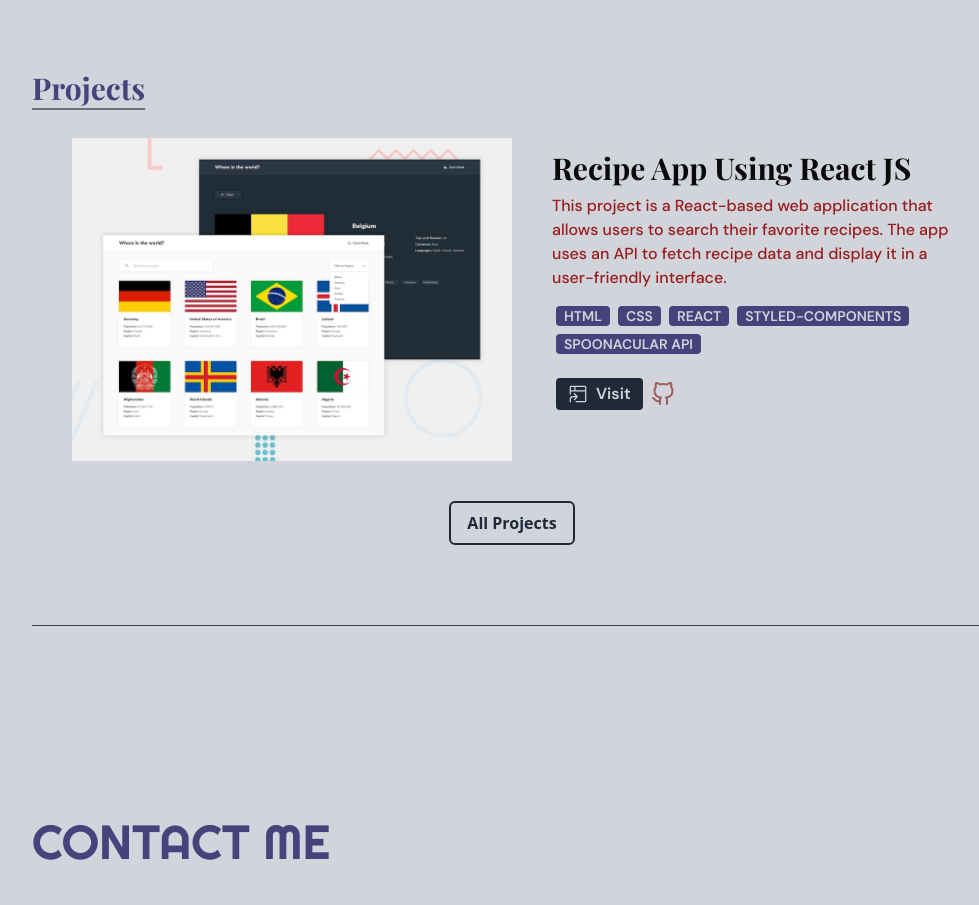
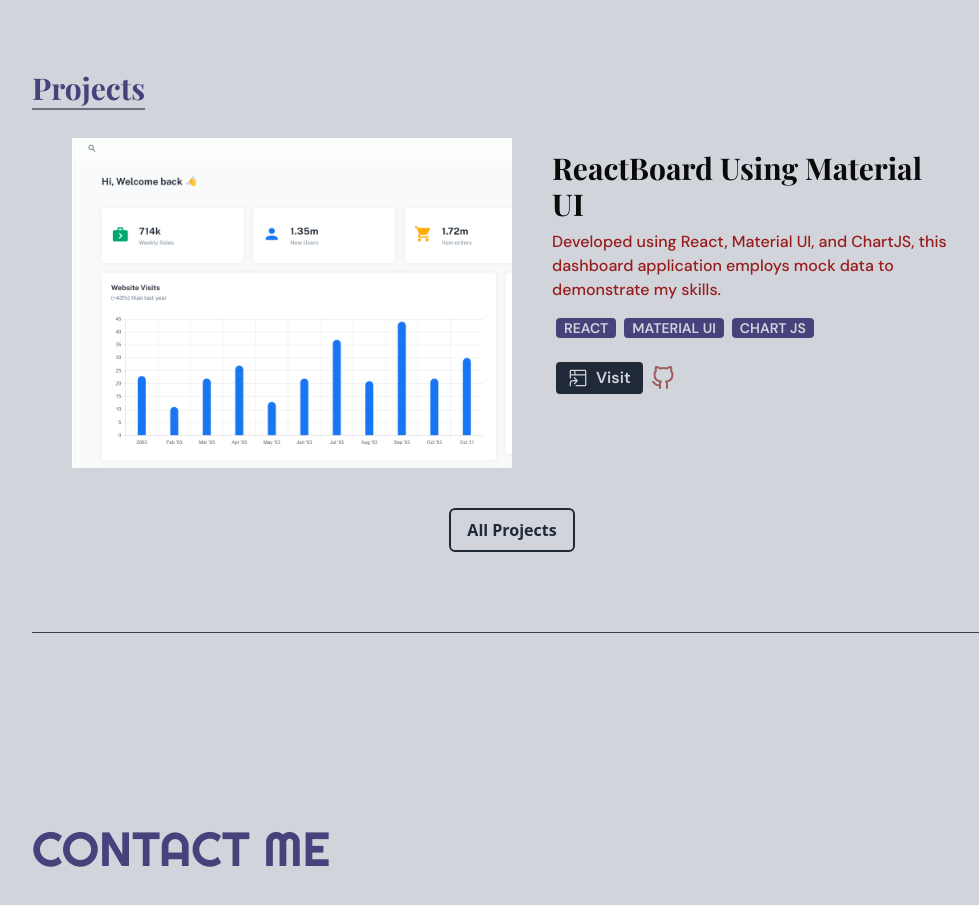
Before and after one commit to HTLA380/Personal_Portfolio, a React (Vite) app: page / in a window 1280 px wide. Shown: the part 2220-3125 px from the top of the page, without its empty margins (128-1107 px from the left). Built offline with nearby package versions, Linux system fonts and the light colour scheme; the HTML template or start-up script is replaced by a standard one.

Commit message:
fix: project link and image

```diff
--- a/src/scenes/project/DesktopProject.jsx
+++ b/src/scenes/project/DesktopProject.jsx
@@ -1,6 +1,6 @@
 import React from "react";
 import SectionTitle from "../../components/SectionTitle";
-import ProjectImg5 from "../../assets/projects/project-5.jpeg";
+import ProjectImg1 from "../../assets/projects/project-1.png";
 import { Link } from "react-router-dom";
 import AnimatedDiv from "../../components/animation/AnimateDiv";
 import { GoProjectSymlink } from "react-icons/go";
@@ -18,52 +18,45 @@ const DesktopProject = () => {
         }}
         delayTime={0.2}
         duration={1}
-        className="md:w-11/12 flex text-start mx-auto  gap-10 mt-8">
+        className="flex gap-10 mx-auto mt-8 md:w-11/12 text-start">
         <img
-          src={ProjectImg5}
+          src={ProjectImg1}
           alt="Recipe App Using React JS"
-          className="w-1/2 h-full object-cover"
+          className="object-cover w-1/2 h-full"
           loading="lazy"
         />
         <div className="w-1/2 mt-3">
-          <h1 className="text-2xl lg:text-3xl font-playfair text-flat-black dark:text-white font-bold dark:font-normal">
-            Recipe App Using React JS
+          <h1 className="text-2xl font-bold lg:text-3xl font-playfair text-flat-black dark:text-white dark:font-normal">
+            ReactBoard Using Material UI
           </h1>
           <div className="mt-2 mb-5">
-            <p className="text-red-800 dark:text-pink font-dmSans text-sm lg:text-base font-medium dark:font-normal">
-              This project is a React-based web application that allows users to
-              search their favorite recipes. The app uses an API to fetch recipe
-              data and display it in a user-friendly interface.
+            <p className="text-sm font-medium text-red-800 dark:text-pink font-dmSans lg:text-base dark:font-normal">
+              Developed using React, Material UI, and ChartJS, this dashboard
+              application employs mock data to demonstrate my skills.
             </p>
             <ul className="mt-3">
-              <li className="uppercase text-sm font-dmSans text-gray-300 dark:text-flat-black font-semibold inline-block px-2 rounded bg-navy-blue dark:bg-light-blue m-1">
-                HTML
-              </li>
-              <li className="uppercase text-sm font-dmSans text-gray-300 dark:text-flat-black font-semibold inline-block px-2 rounded bg-navy-blue dark:bg-light-blue m-1">
-                Css
-              </li>
-              <li className="uppercase text-sm font-dmSans text-gray-300 dark:text-flat-black font-semibold inline-block px-2 rounded bg-navy-blue dark:bg-light-blue m-1">
+              <li className="inline-block px-2 m-1 text-sm font-semibold text-gray-300 uppercase rounded font-dmSans dark:text-flat-black bg-navy-blue dark:bg-light-blue">
                 React
               </li>
-              <li className="uppercase text-sm font-dmSans text-gray-300 dark:text-flat-black font-semibold inline-block px-2 rounded bg-navy-blue dark:bg-light-blue m-1">
-                styled-components
+              <li className="inline-block px-2 m-1 text-sm font-semibold text-gray-300 uppercase rounded font-dmSans dark:text-flat-black bg-navy-blue dark:bg-light-blue">
+                Material UI
               </li>
-              <li className="uppercase text-sm font-dmSans text-gray-300 dark:text-flat-black font-semibold inline-block px-2 rounded bg-navy-blue dark:bg-light-blue m-1">
-                SPOONACULAR API
+              <li className="inline-block px-2 m-1 text-sm font-semibold text-gray-300 uppercase rounded font-dmSans dark:text-flat-black bg-navy-blue dark:bg-light-blue">
+                Chart JS
               </li>
             </ul>
           </div>
           <div className="flex items-center">
             <a
               target="_blank"
-              href="https://htl-easybank-landing.netlify.app/"
-              className="mx-1 flex bg-gray-800 dark:bg-gray-400 text-gray-300 dark:text-flat-black font-dmSans font-semibold hover:brightness-75 items-center justify-center gap-2 px-3 py-1 rounded">
+              href="https://htl-react-board.netlify.app/"
+              className="flex items-center justify-center gap-2 px-3 py-1 mx-1 font-semibold text-gray-300 bg-gray-800 rounded dark:bg-gray-400 dark:text-flat-black font-dmSans hover:brightness-75">
               <GoProjectSymlink size={20} /> <p>Visit</p>
             </a>
             <a
               target="_blank"
-              href="https://github.com/HTLA380/EasyBank-Landing-Page.git"
-              className="text-dark-pink dark:text-pink mx-1 inline-block text-2xl">
+              href="https://github.com/HTLA380/React-Dashboard.git"
+              className="inline-block mx-1 text-2xl text-dark-pink dark:text-pink">
               <FiGithub />
             </a>
           </div>
@@ -71,7 +64,7 @@ const DesktopProject = () => {
       </AnimatedDiv>
       <Link
         to="/projects"
-        className="bg-transparent border-2 border-gray-800 dark:border-gray-400 text-gray-800 dark:text-gray-400 mx-auto block w-fit mt-10 py-2 px-4 rounded-md border-solid font-semibold hover:bg-gray-400 hover:text-flat-black dark:hover:text-flat-black duration-500 hover:tracking-widest">
+        className="block px-4 py-2 mx-auto mt-10 font-semibold text-gray-800 duration-500 bg-transparent border-2 border-gray-800 border-solid rounded-md dark:border-gray-400 dark:text-gray-400 w-fit hover:bg-gray-400 hover:text-flat-black dark:hover:text-flat-black hover:tracking-widest">
         All Projects
       </Link>
     </section>
--- a/src/scenes/project/MobileProject.jsx
+++ b/src/scenes/project/MobileProject.jsx
@@ -1,6 +1,6 @@
 import React from "react";
 import SectionTitle from "../../components/SectionTitle";
-import ProjectImg5 from "../../assets/projects/project-5.jpeg";
+import ProjectImg1 from "../../assets/projects/project-1.png";
 import { Link } from "react-router-dom";
 import AnimatedDiv from "../../components/animation/AnimateDiv";
 import { GoProjectSymlink } from "react-icons/go";
@@ -18,46 +18,38 @@ const MobileProject = () => {
         }}
         delayTime={0.2}
         duration={1}
-        className="flex items-center text-center flex-col mx-auto mt-8">
+        className="flex flex-col items-center mx-auto mt-8 text-center">
         <img
-          src={ProjectImg5}
+          src={ProjectImg1}
           alt="Recipe App Using React JS"
-          className="w-full max-w-xs h-full object-cover"
+          className="object-cover w-full h-full max-w-xs"
           loading="lazy"
         />
         <div className="max-w-xs mt-3">
-          <h1 className="text-xl font-playfair text-flat-black dark:text-white font-bold dark:font-normal">
-            Recipe App Using React JS
+          <h1 className="text-xl font-bold font-playfair text-flat-black dark:text-white dark:font-normal">
+            ReactBoard Using Material UI
           </h1>
-          <p className="text-red-800 dark:text-pink font-dmSans text-sm lg:text-base leading-5 mt-2">
-            This project is a React-based web application that allows users to
-            search their favorite recipes. The app uses an API to fetch recipe
-            data and display it in a user-friendly interface.
+          <p className="mt-2 text-sm leading-5 text-red-800 dark:text-pink font-dmSans lg:text-base">
+            Developed using React, Material UI, and ChartJS, this dashboard
+            application employs mock data to demonstrate my skills.
           </p>
-          <div className="mt-2 mb-2 flex items-baseline justify-between sm:block">
-            <ul className="mt-2 order-2">
-              <li className="uppercase text-xs font-dmSans text-flat-black font-semibold inline-block px-1 bg-light-blue m-1">
+          <div className="flex items-baseline justify-between mt-2 mb-2 sm:block">
+            <ul className="order-2 mt-2">
+              <li className="inline-block px-1 m-1 text-xs font-semibold uppercase font-dmSans text-flat-black bg-light-blue">
                 React
               </li>
-
-              {/* <li className="uppercase text-sm font-dmSans text-flat-black font-semibold inline-block px-1 sm:px-2 rounded bg-light-blue m-1">
-                styled-components
-              </li>
-              <li className="uppercase text-sm font-dmSans text-flat-black font-semibold inline-block px-1 sm:px-2 rounded bg-light-blue m-1">
-                SPOONACULAR API
-              </li> */}
             </ul>
             <div className="flex items-center justify-center sm:justify-start">
               <a
                 target="_blank"
-                href="https://htl-easybank-landing.netlify.app/"
-                className="mx-1 flex bg-gray-400 text-flat-black font-dmSans font-semibold hover:brightness-75 items-center justify-center gap-2 px-3 py-1 text-sm rounded">
+                href="https://htl-react-board.netlify.app/"
+                className="flex items-center justify-center gap-2 px-3 py-1 mx-1 text-sm font-semibold bg-gray-400 rounded text-flat-black font-dmSans hover:brightness-75">
                 <GoProjectSymlink size={20} /> <p>Visit</p>
               </a>
               <a
                 target="_blank"
-                href="https://github.com/HTLA380/EasyBank-Landing-Page.git"
-                className="text-dark-pink dark:text-pink mx-1 inline-block text-xl">
+                href="https://github.com/HTLA380/React-Dashboard.git"
+                className="inline-block mx-1 text-xl text-dark-pink dark:text-pink">
                 <FiGithub />
               </a>
             </div>
@@ -66,9 +58,7 @@ const MobileProject = () => {
       </AnimatedDiv>
       <Link
         to="/projects"
-        className="bg-transparent border-2 border-gray-800 dark:border-gray-400 text-gray-800 dark:text-gray-400 block w-fit mt-5 py-2 px-4 rounded-md border-solid font-semibold hover:bg-gray-400 hover:text-flat-black
-        dark:hover:text-flat-black
-         duration-500 hover:tracking-widest mx-auto text-sm">
+        className="block px-4 py-2 mx-auto mt-5 text-sm font-semibold text-gray-800 duration-500 bg-transparent border-2 border-gray-800 border-solid rounded-md dark:border-gray-400 dark:text-gray-400 w-fit hover:bg-gray-400 hover:text-flat-black dark:hover:text-flat-black hover:tracking-widest">
         All Projects
       </Link>
     </section>
```
